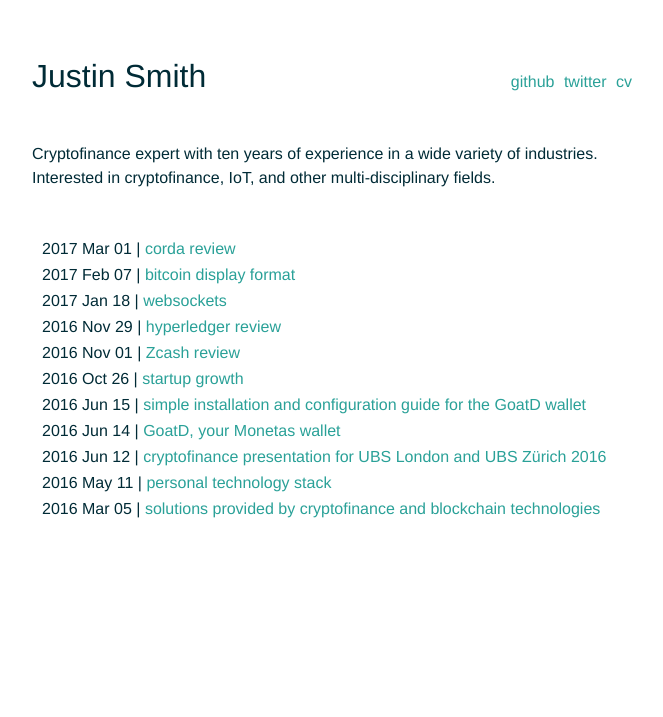
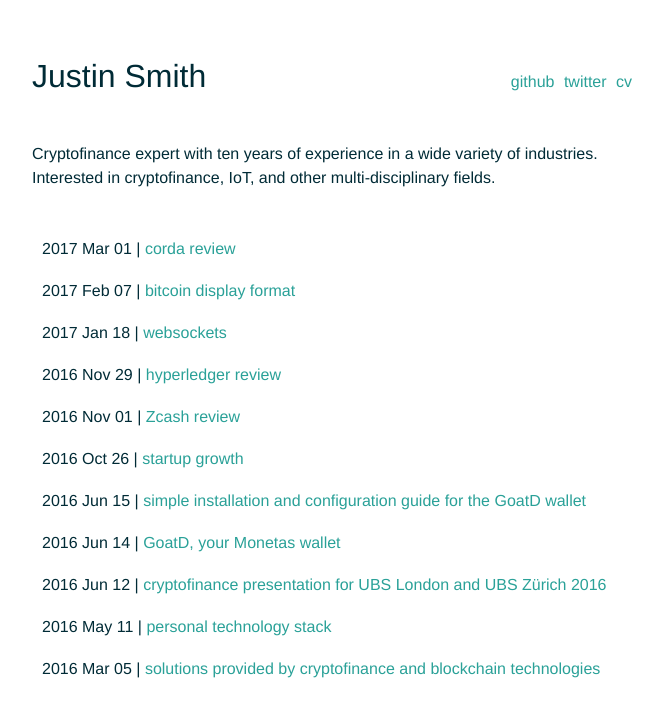
Before and after one commit to rusticbison/website, a Jekyll site: the page built from index.html, in a window 1280 px wide. Shown: the top 717 px of the page, without its empty margins (308-971 px from the left). Built offline with Jekyll 4.4.1, drawn with Linux system fonts in a browser that asks for light colours.

Commit message:
formatting

```diff
--- a/index.html
+++ b/index.html
@@ -25,7 +25,7 @@ Interested in cryptofinance, IoT, and other multi-disciplinary fields.</p>
 <div class="blog">
 		<ul>
 			{% for post in site.posts %}
-			<li><span class="date">{{ post.date | date: '%Y %b %d' }}</span> | <a href="{{ site.baseurl }}{{ post.url }}">{{ post.title }}</a></li>
+			<li><span class="date">{{ post.date | date: '%Y %b %d' }}</span> | <a href="{{ site.baseurl }}{{ post.url }}">{{ post.title }}</a><br /><br /></li>
 			{% endfor %}
 		</ul>
 </div>
```
